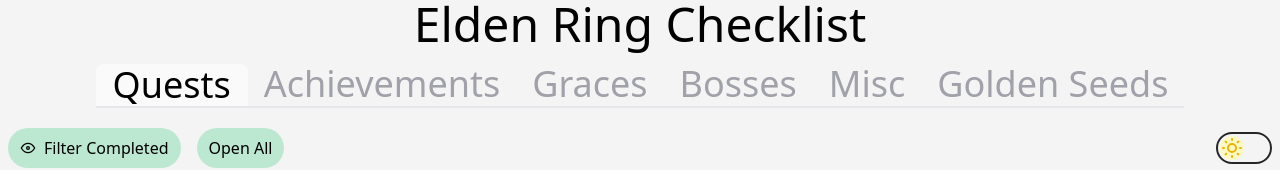
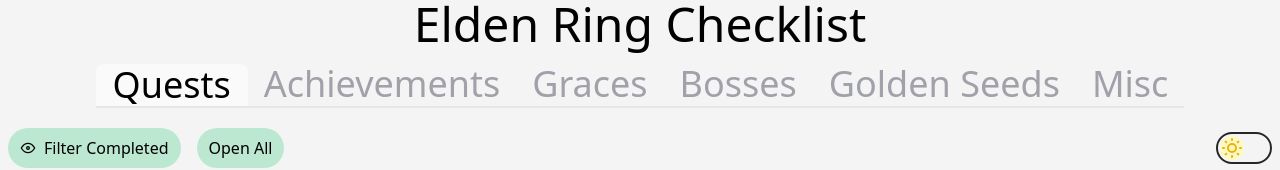
Before and after one commit to Gobluebro/Elden-Ring-Checklist, a Next.js app: page / in a window 1280 px wide. Shown: the top 170 px of the page. Built offline with nearby package versions, Linux system fonts and the light colour scheme.

Commit message:
Move Misc tab name to last position.
Trying to keep Misc last for now until I decide to eventually move away from tabs and use something else instead.

```diff
--- a/components/completeList.tsx
+++ b/components/completeList.tsx
@@ -28,8 +28,8 @@ const CompleteList = (props: Props) => {
     [TabNames.Achievements]: Achievements,
     [TabNames.Graces]: Graces,
     [TabNames.Bosses]: Bosses,
+    [TabNames["Golden Seeds"]]: GoldenSeeds,
     [TabNames.Misc]: Miscellaneous,
-    [TabNames["Golden Seeds"]]: GoldenSeeds
   };
 
   const dataArray = lists[listName];
--- a/data/types.ts
+++ b/data/types.ts
@@ -19,8 +19,8 @@ export enum TabNames {
   Achievements,
   Graces,
   Bosses,
+  "Golden Seeds",
   Misc,
-  "Golden Seeds"
 }
 
 export interface KeyBooleanValuePair {
```
